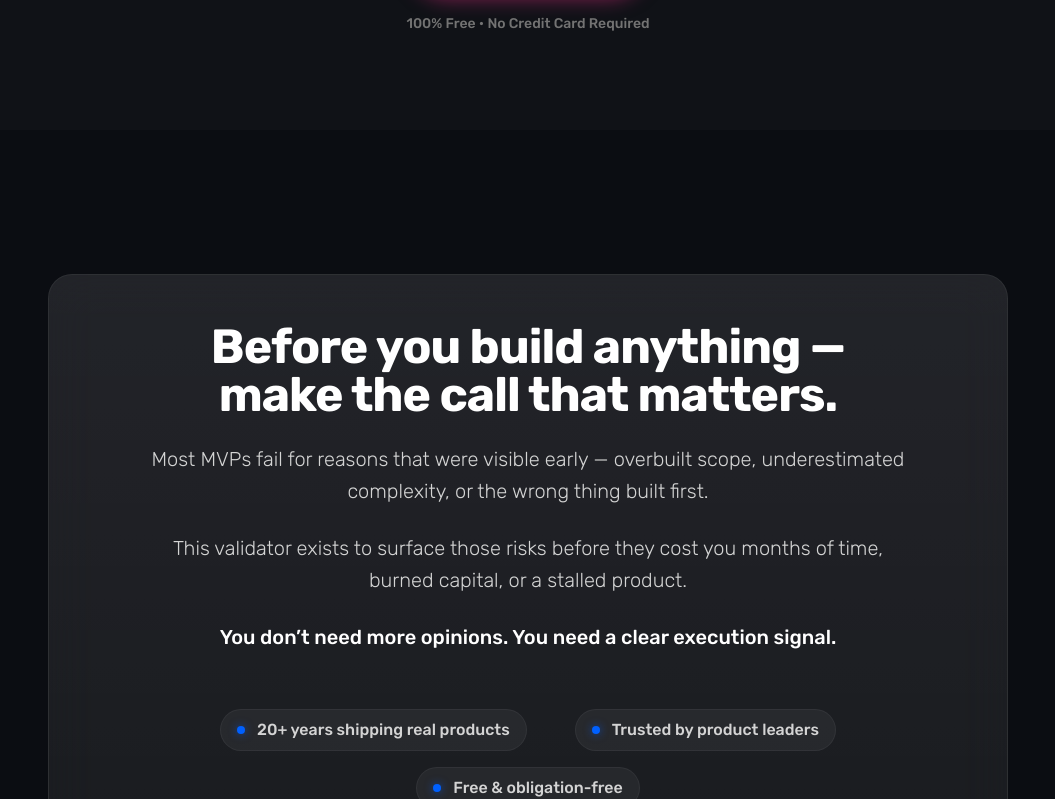
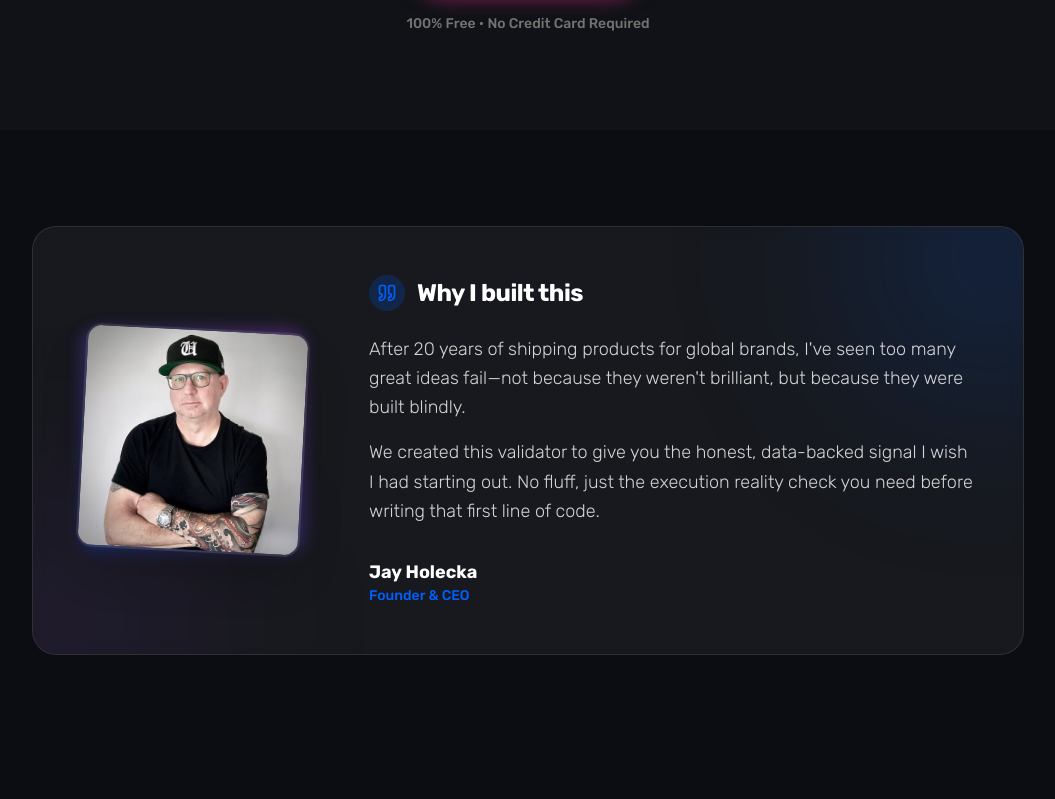
Before and after one commit to jaypiddy/idea-validator-app, a Next.js app: page / in a window 1280 px wide. Shown: the part 2001-2800 px from the top of the page, without its empty margins (112-1167 px from the left). Built offline with nearby package versions, Linux system fonts and the light colour scheme.

Commit message:
feat(landing): add founder note section

```diff
--- a/app/page.tsx
+++ b/app/page.tsx
@@ -7,6 +7,7 @@ import { Rocket } from "lucide-react";
 import { Testimonials } from "@/components/Testimonials";
 import { FAQ } from "@/components/FAQ";
 import { HowItWorks } from "@/components/HowItWorks";
+import { FounderNote } from "@/components/FounderNote";
 
 export default function Home() {
   return (
@@ -76,6 +77,9 @@ export default function Home() {
 
         {/* How it Works */}
         <HowItWorks />
+
+        {/* Founder Note */}
+        <FounderNote />
 
         {/* Feature Grid Mini-Preview (Moved down/secondary now) */}
         <div className="max-w-5xl px-4 w-full mt-12 mb-0">
--- /dev/null
+++ b/components/FounderNote.tsx
@@ -0,0 +1,58 @@
+import Image from "next/image";
+import { Quote } from "lucide-react";
+
+export function FounderNote() {
+    return (
+        <section className="w-full max-w-5xl px-4 py-24 mx-auto">
+            <div className="relative overflow-hidden rounded-3xl border border-white/10 bg-white/5 p-8 md:p-12 backdrop-blur-sm">
+                {/* Ambient background glow */}
+                <div className="absolute -top-24 -right-24 w-64 h-64 bg-ps-blue/20 blur-[100px] rounded-full pointer-events-none" />
+                <div className="absolute -bottom-24 -left-24 w-64 h-64 bg-purple-500/10 blur-[100px] rounded-full pointer-events-none" />
+
+                <div className="relative z-10 flex flex-col md:flex-row items-center gap-10 md:gap-16">
+                    {/* Image Column */}
+                    <div className="shrink-0 relative group">
+                        <div className="absolute inset-0 bg-gradient-to-tr from-ps-blue to-purple-500 rounded-2xl blur opacity-30 group-hover:opacity-50 transition-opacity duration-500" />
+                        <div className="relative w-48 h-48 md:w-56 md:h-56 overflow-hidden rounded-2xl border-2 border-white/10 shadow-2xl rotate-3 transition-transform duration-500 group-hover:rotate-0">
+                            <Image
+                                src="/jay-founder.jpg"
+                                alt="Jay Holecka"
+                                fill
+                                className="object-cover"
+                                sizes="(max-width: 768px) 192px, 224px"
+                            />
+                        </div>
+                    </div>
+
+                    {/* Text Column */}
+                    <div className="flex-1 text-center md:text-left space-y-6">
+                        <div className="flex items-center justify-center md:justify-start gap-3">
+                            <div className="bg-ps-blue/20 p-2 rounded-full">
+                                <Quote className="w-5 h-5 text-ps-blue" />
+                            </div>
+                            <h2 className="text-2xl font-bold text-white tracking-tight">
+                                Why I built this
+                            </h2>
+                        </div>
+
+                        <div className="space-y-4 text-lg text-neutral-300 font-light leading-relaxed">
+                            <p>
+                                After 20 years of shipping products for global brands, I've seen too many great ideas fail—not because they weren't brilliant, but because they were built blindly.
+                            </p>
+                            <p>
+                                We created this validator to give you the honest, data-backed signal I wish I had starting out. No fluff, just the execution reality check you need before writing that first line of code.
+                            </p>
+                        </div>
+
+                        <div className="pt-2 flex flex-col md:flex-row items-center gap-4">
+                            <div className="text-left">
+                                <div className="text-white font-semibold text-lg">Jay Holecka</div>
+                                <div className="text-ps-blue text-sm font-medium">Founder & CEO</div>
+                            </div>
+                        </div>
+                    </div>
+                </div>
+            </div>
+        </section>
+    );
+}
```
Also changed, not shown: public/jay-founder.jpg (added).
